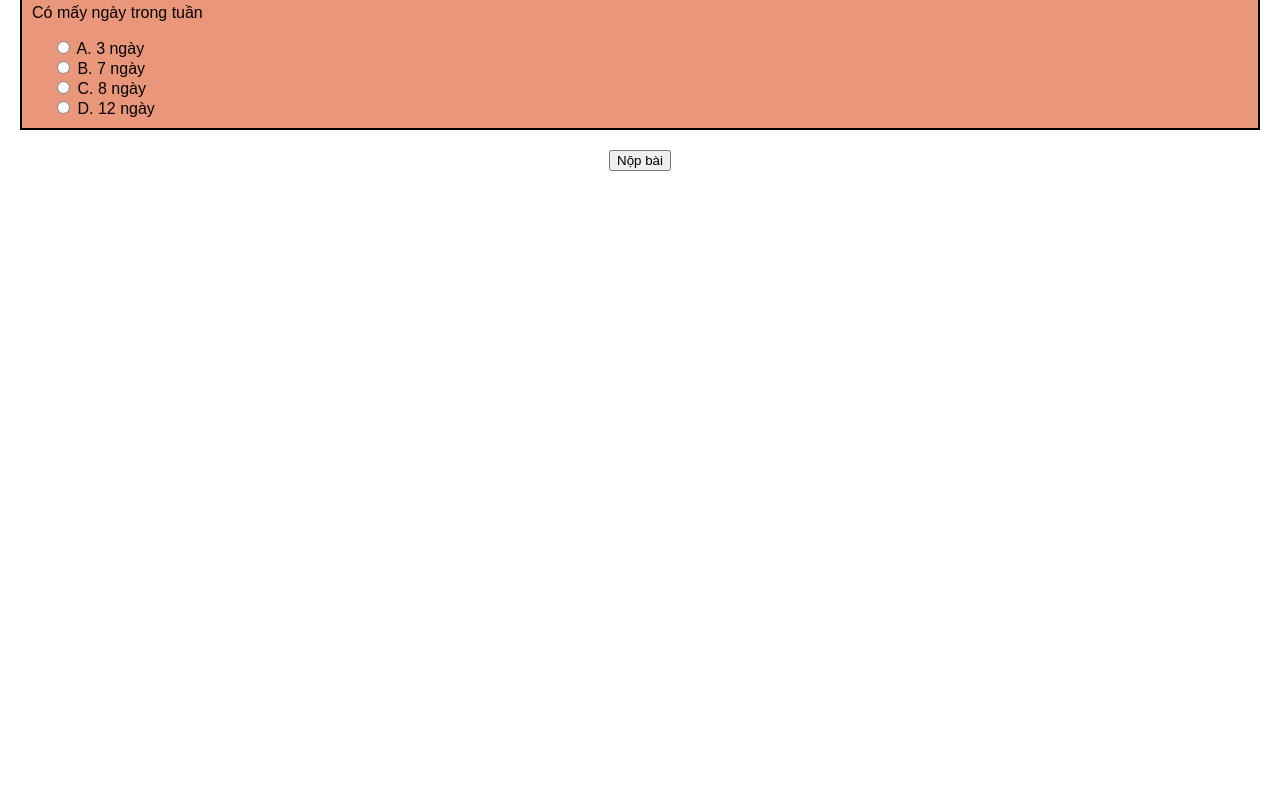
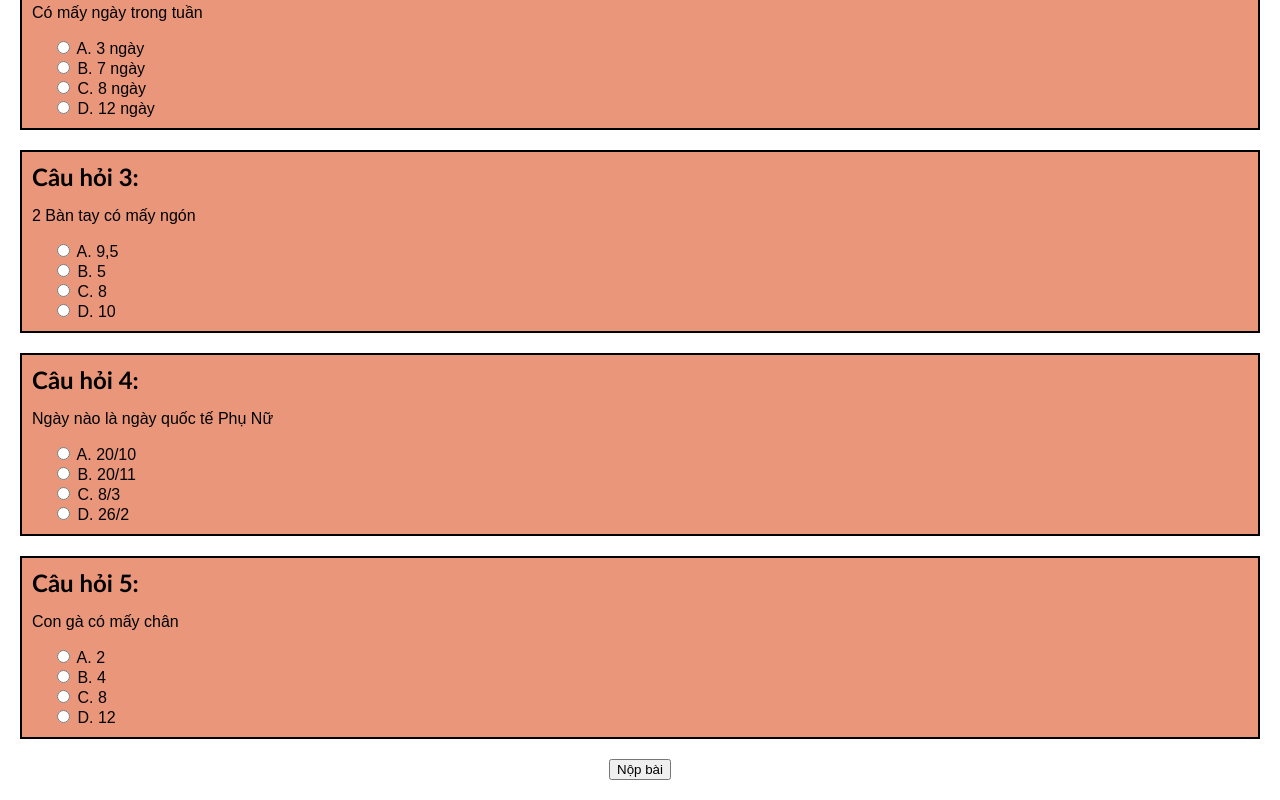
Before and after one commit to anhnq2710/Q-A, a plain HTML site: page baithi.html in a window 1280 px wide. Shown: the part 355-1155 px from the top of the page. Before the commit the page ends 800 px from the top, so only its background shows below. Drawn offline with Linux system fonts and the light colour scheme.

Commit message:
Update baithi.html

```diff
--- a/baithi.html
+++ b/baithi.html
@@ -29,6 +29,36 @@
             <input type="radio" name="answer2" value="D"> D. 12 ngày<br>
         </div>
     </div>
+    <div id="questions">
+        <h2>Câu hỏi 3:</h2>
+        <p>2 Bàn tay có mấy ngón</p>
+        <div class="options">
+            <input type="radio" name="answer3" value="A"> A. 9,5<br>
+            <input type="radio" name="answer3" value="B"> B. 5<br>
+            <input type="radio" name="answer3" value="C"> C. 8 <br>
+            <input type="radio" name="answer3" value="D"> D. 10<br>
+        </div>
+    </div>
+    <div id="questions">
+        <h2>Câu hỏi 4:</h2>
+        <p>Ngày nào là ngày quốc tế Phụ Nữ</p>
+        <div class="options">
+            <input type="radio" name="answer4" value="A"> A. 20/10<br>
+            <input type="radio" name="answer4" value="B"> B. 20/11<br>
+            <input type="radio" name="answer4" value="C"> C. 8/3<br>
+            <input type="radio" name="answer4" value="D"> D. 26/2<br>
+        </div>
+    </div>
+    <div id="questions">
+        <h2>Câu hỏi 5:</h2>
+        <p>Con gà có mấy chân</p>
+        <div class="options">
+            <input type="radio" name="answer5" value="A"> A. 2<br>
+            <input type="radio" name="answer5" value="B"> B. 4<br>
+            <input type="radio" name="answer5" value="C"> C. 8<br>
+            <input type="radio" name="answer5" value="D"> D. 12<br>
+        </div>
+    </div>
 
     <button id="submit">Nộp bài</button>
 
```
